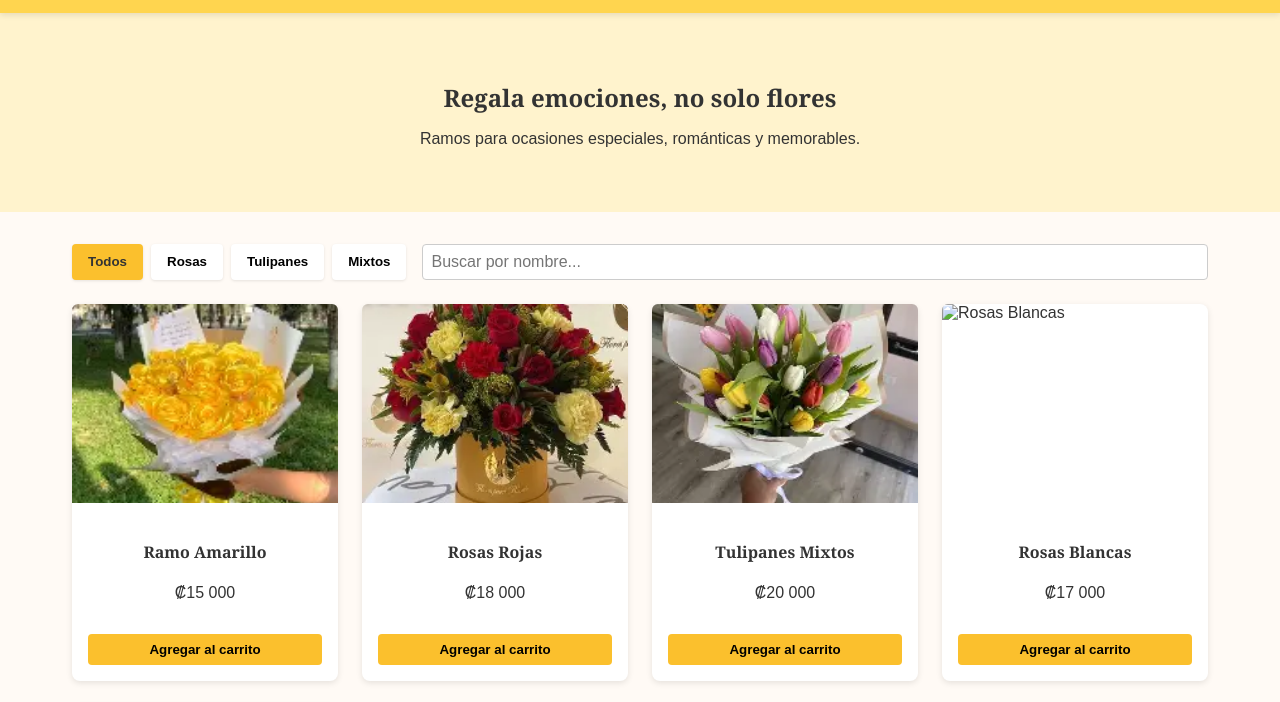
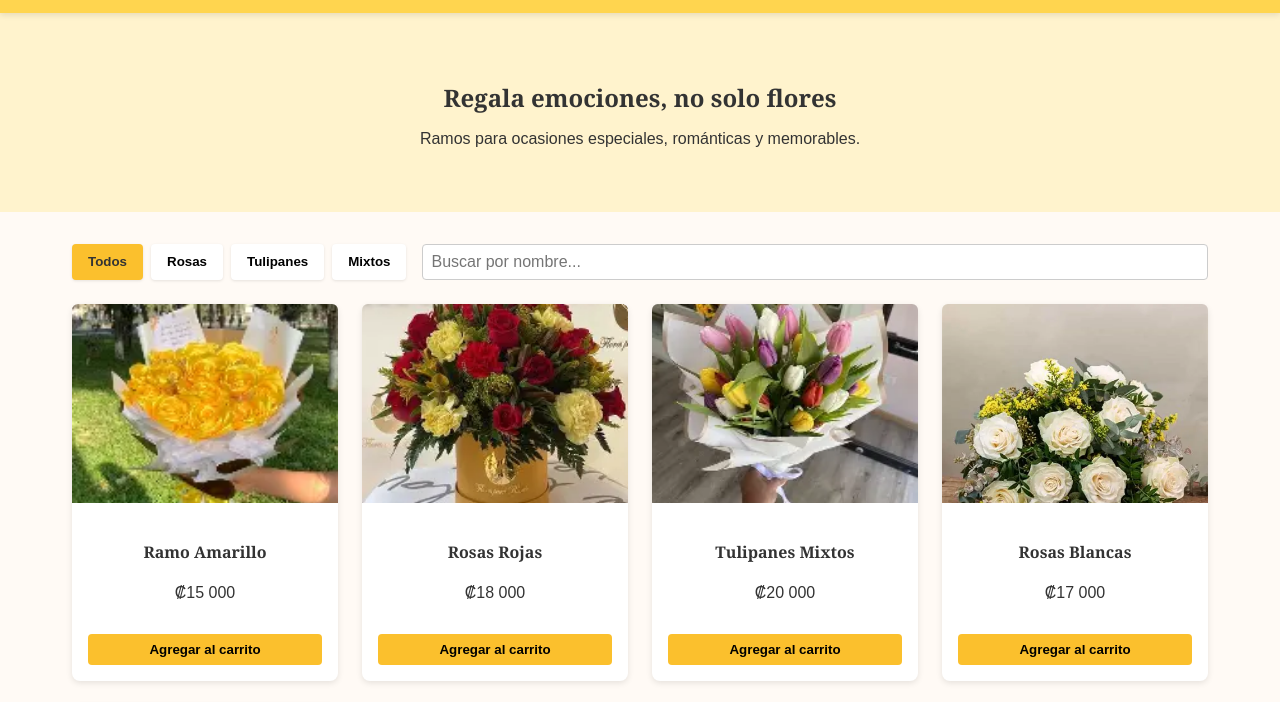
Before and after one commit to cr9185158-ui/Florer-a-Amarrila, a plain HTML site: page index.html in a window 1280 px wide. Shown: the part 97-799 px from the top of the page. Drawn offline with Linux system fonts and the light colour scheme.

Commit message:
Update index.html

```diff
--- a/index.html
+++ b/index.html
@@ -526,8 +526,7 @@
         { id: 3, nombre: "Tulipanes Mixtos", precio: 20000, img: "imagenes/Tulipanes.jpg", categoria: "Tulipanes", descripcion: "Elegante selección de tulipanes de diversos colores para la primavera.", stock: 8 },
 
 
-        { id: 4, nombre: "Rosas Blancas", precio: 17000, img: "imagenes/RosasBlancas.jpg", categoria: "Rosas", descripcion: "Puro y sereno, este ramo de rosas blancas es ideal para mostrar respeto y admiración.", stock: 2 },
-
+       { id: 4, nombre: "Rosas Blancas", precio: 17000, img: "imagenes/Rosas Blancas.jpg", categoria: "Rosas", descripcion: "Puro y sereno, este ramo de rosas blancas es ideal para mostrar respeto y admiración.", stock: 2 },
 
         { id: 5, nombre: "Girasoles", precio: 16000, img: "imagenes/Girasoles.jpg", categoria: "Mixtos", descripcion: "Un alegre ramo de girasoles que trae la luz del sol a cualquier habitación.", stock: 12 }
       ];
```
